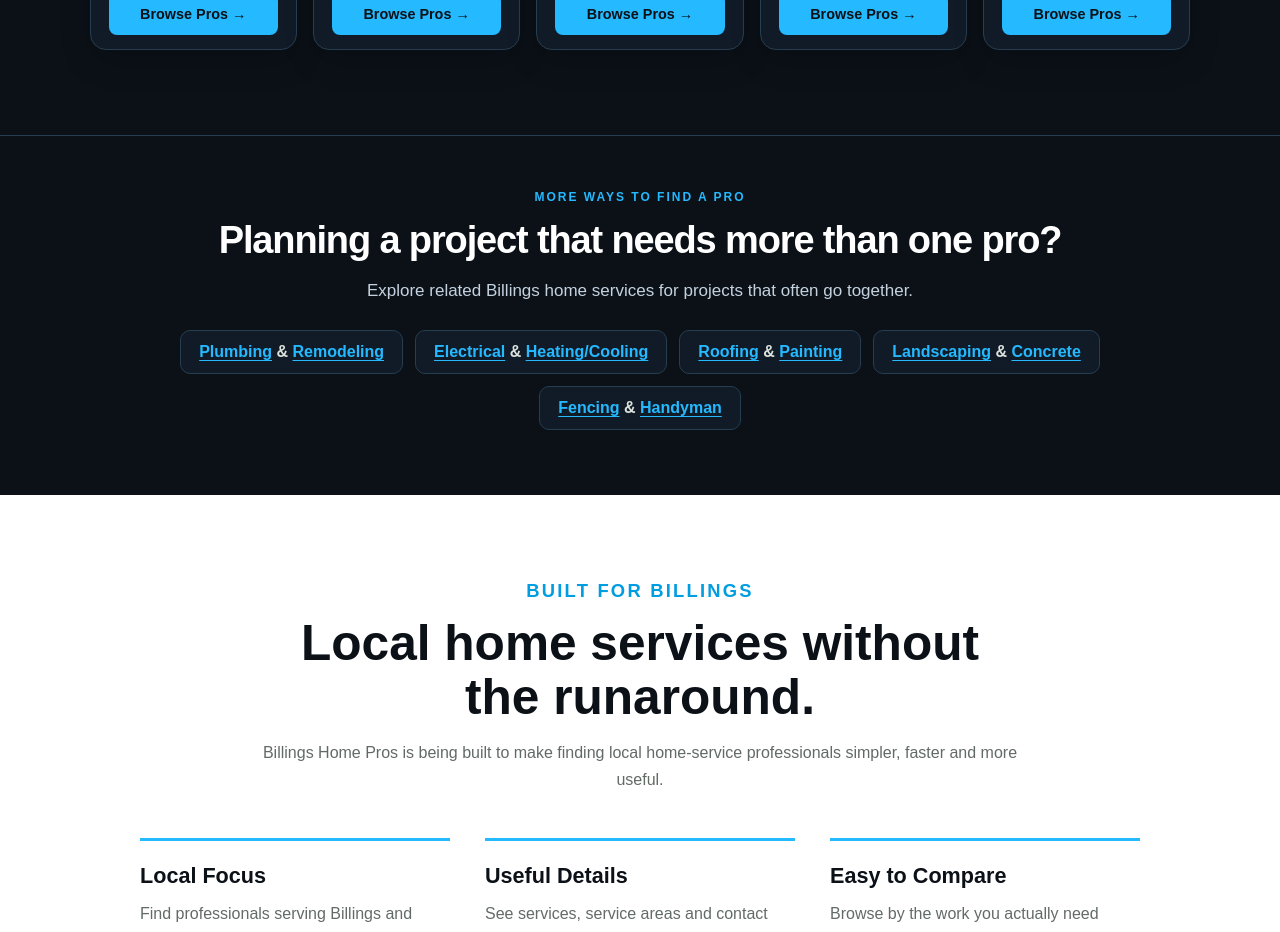
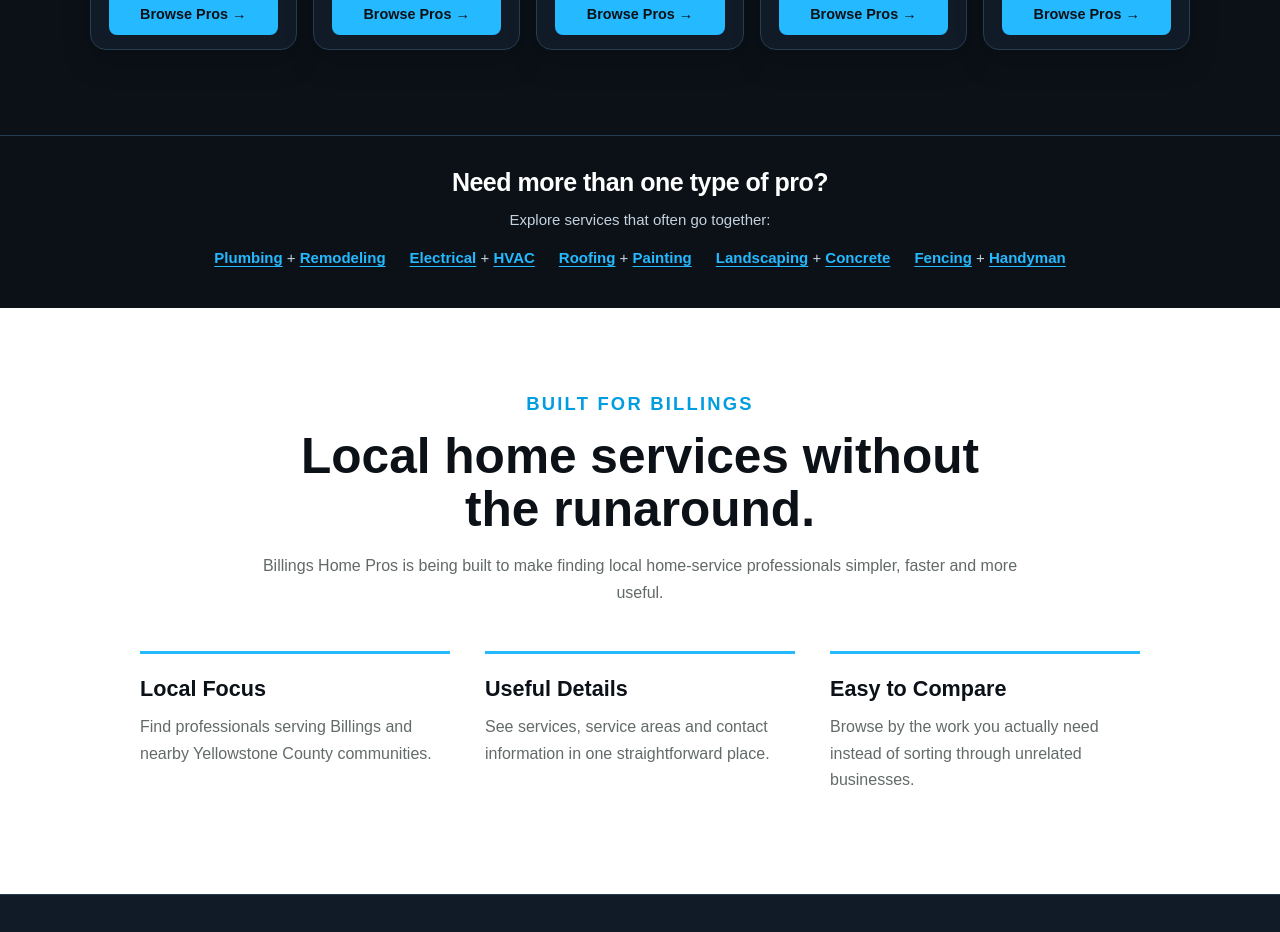
Before and after one commit to Cheddaronbass/billingshomepros, a Next.js app: page / in a window 1280 px wide. Shown: the part 1900-2832 px from the top of the page. Built offline with nearby package versions, Linux system fonts and the light colour scheme.

Commit message:
Refine related services into compact understated homepage link strip

```diff
--- a/app/page.js
+++ b/app/page.js
@@ -168,24 +168,23 @@
 </div>
       </section>
 
-      <section aria-labelledby="related-services-title" style={{ background: "#0b1117", color: "#fff", padding: "54px 7% 65px", borderTop: "1px solid #273d50" }}>
+      <section aria-labelledby="related-services-title" style={{ background: "#0b1117", borderTop: "1px solid #273d50", padding: "30px 7% 38px" }}>
         <div style={{ maxWidth: 1100, margin: "0 auto", textAlign: "center" }}>
-          <div className="eyebrow" style={{ color: "#25b9ff" }}>MORE WAYS TO FIND A PRO</div>
-          <h2 id="related-services-title" style={{ color: "#fff", fontFamily: "Arial, Helvetica, sans-serif", fontWeight: 900, fontSize: "clamp(26px, 4vw, 38px)", letterSpacing: "-0.03em", lineHeight: 1.15, marginBottom: 14 }}>Planning a project that needs more than one pro?</h2>
-          <p style={{ color: "#c4d2df", fontSize: 17, lineHeight: 1.6, margin: "0 auto 26px", maxWidth: 720 }}>Explore related Billings home services for projects that often go together.</p>
-          <div style={{ display: "flex", justifyContent: "center", flexWrap: "wrap", gap: 12 }}>
+          <h2 id="related-services-title" style={{ fontFamily: "Arial, Helvetica, sans-serif", color: "#fff", fontSize: "clamp(19px, 2.5vw, 25px)", fontWeight: 800, letterSpacing: "-0.02em", margin: "0 0 10px", lineHeight: 1.3 }}>Need more than one type of pro?</h2>
+          <p style={{ color: "#c4d2df", fontSize: 15, lineHeight: 1.5, margin: "0 0 16px" }}>Explore services that often go together:</p>
+          <div style={{ display: "flex", justifyContent: "center", alignItems: "center", flexWrap: "wrap", gap: "10px 24px", fontSize: 15, lineHeight: 1.5 }}>
             {[
-              ["Plumbing & Remodeling", "/plumbing", "/contractors-remodeling"],
-              ["Electrical & Heating/Cooling", "/electrical", "/hvac"],
-              ["Roofing & Painting", "/roofing", "/painting"],
-              ["Landscaping & Concrete", "/landscaping", "/concrete"],
-              ["Fencing & Handyman", "/fencing", "/handyman"],
-            ].map(([label, first, second]) => (
-              <div key={label} style={{ background: "#101b27", border: "1px solid #273d50", borderRadius: 10, padding: "12px 18px", color: "#dce2de", fontSize: 16, fontWeight: 700 }}>
-                <a href={first} style={{ color: "#25b9ff", textDecoration: "underline", textUnderlineOffset: 3 }}>{label.split(" & ")[0]}</a>
-                {" & "}
-                <a href={second} style={{ color: "#25b9ff", textDecoration: "underline", textUnderlineOffset: 3 }}>{label.split(" & ")[1]}</a>
-              </div>
+              ["Plumbing", "/plumbing", "Remodeling", "/contractors-remodeling"],
+              ["Electrical", "/electrical", "HVAC", "/hvac"],
+              ["Roofing", "/roofing", "Painting", "/painting"],
+              ["Landscaping", "/landscaping", "Concrete", "/concrete"],
+              ["Fencing", "/fencing", "Handyman", "/handyman"],
+            ].map(([firstLabel, firstHref, secondLabel, secondHref]) => (
+              <span key={firstHref} style={{ color: "#8296a8", whiteSpace: "nowrap" }}>
+                <a href={firstHref} style={{ color: "#25b9ff", fontWeight: 700, textDecoration: "underline", textUnderlineOffset: 3 }}>{firstLabel}</a>
+                <span style={{ color: "#c4d2df" }}> + </span>
+                <a href={secondHref} style={{ color: "#25b9ff", fontWeight: 700, textDecoration: "underline", textUnderlineOffset: 3 }}>{secondLabel}</a>
+              </span>
             ))}
           </div>
         </div>
```
